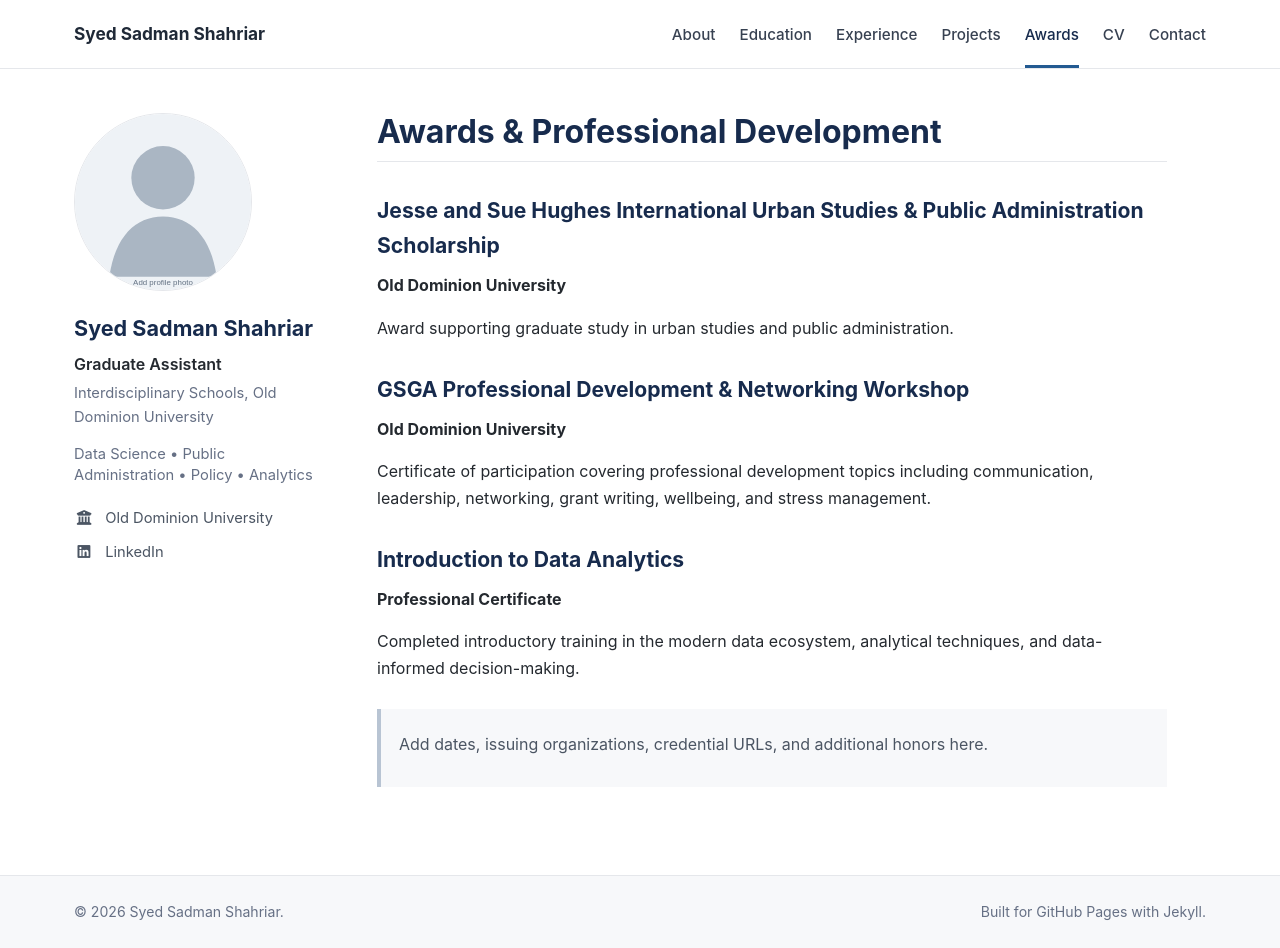
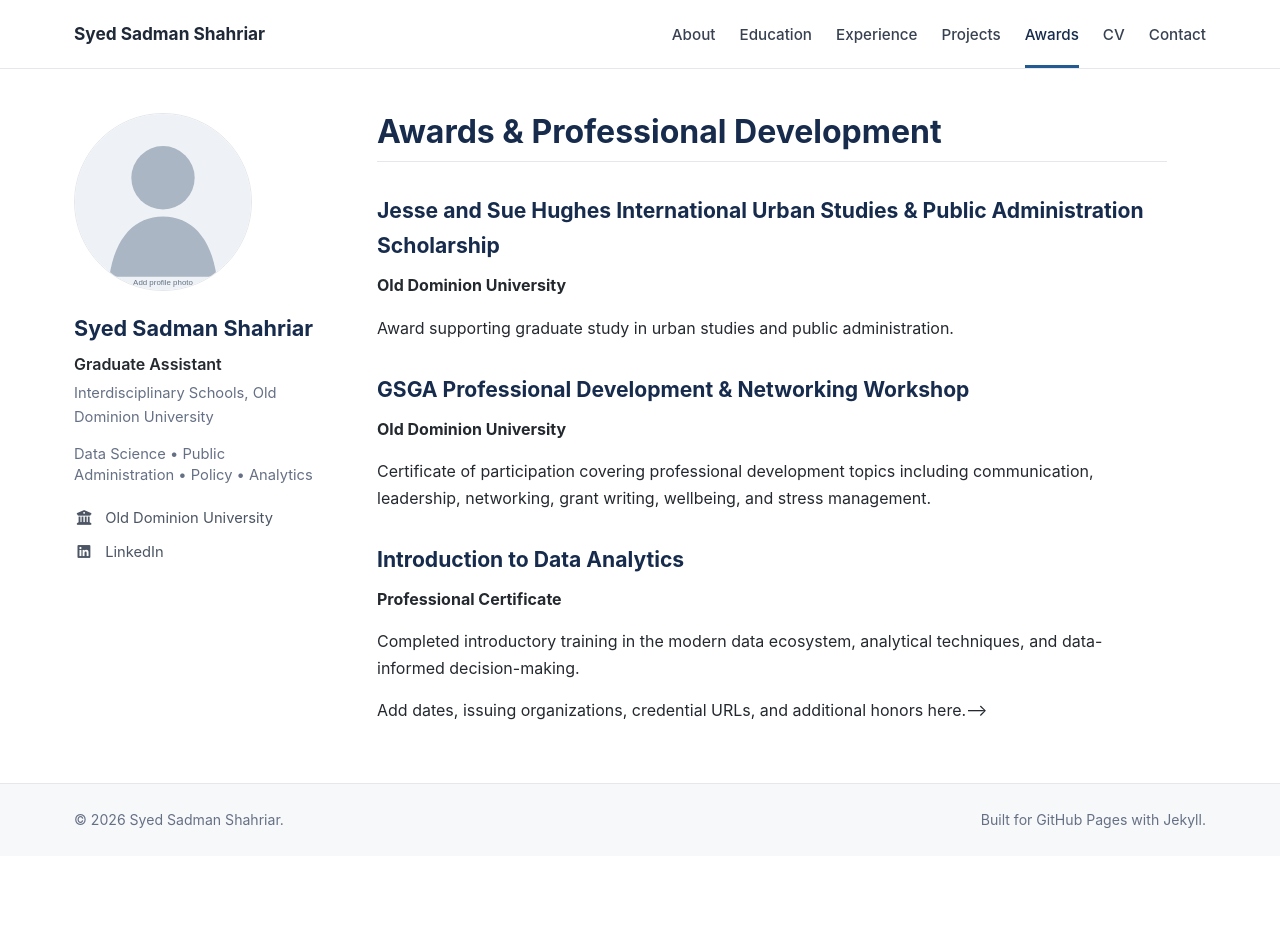
Before and after one commit to sshah005/sshah005.github.io, a Jekyll site: the page built from awards.md, in a window 1280 px wide and 948 px high. Built offline with Jekyll 4.4.1, drawn with Linux system fonts in a browser that asks for light colours.

```diff
--- a/awards.md
+++ b/awards.md
@@ -24,4 +24,4 @@ management.
 Completed introductory training in the modern data ecosystem, analytical
 techniques, and data-informed decision-making.
 
-> Add dates, issuing organizations, credential URLs, and additional honors here.
+<!--> Add dates, issuing organizations, credential URLs, and additional honors here.-->
```
